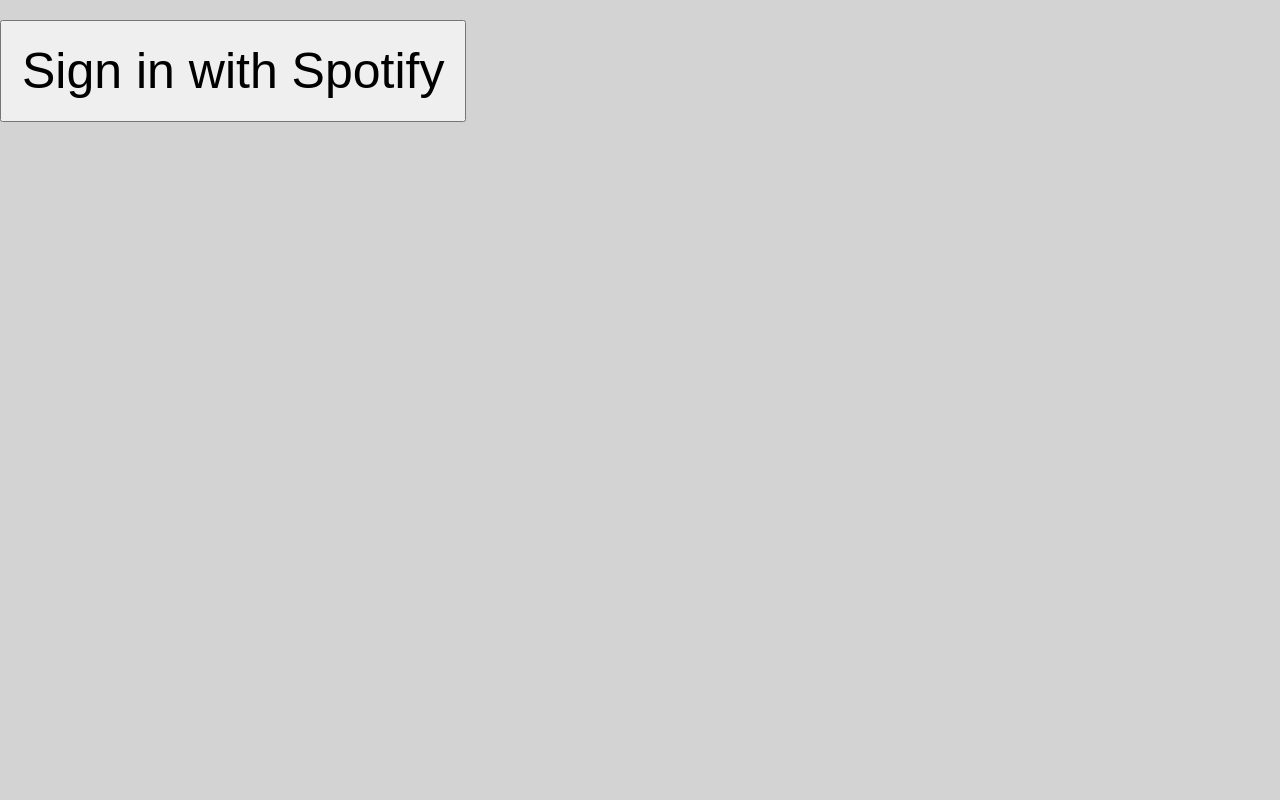
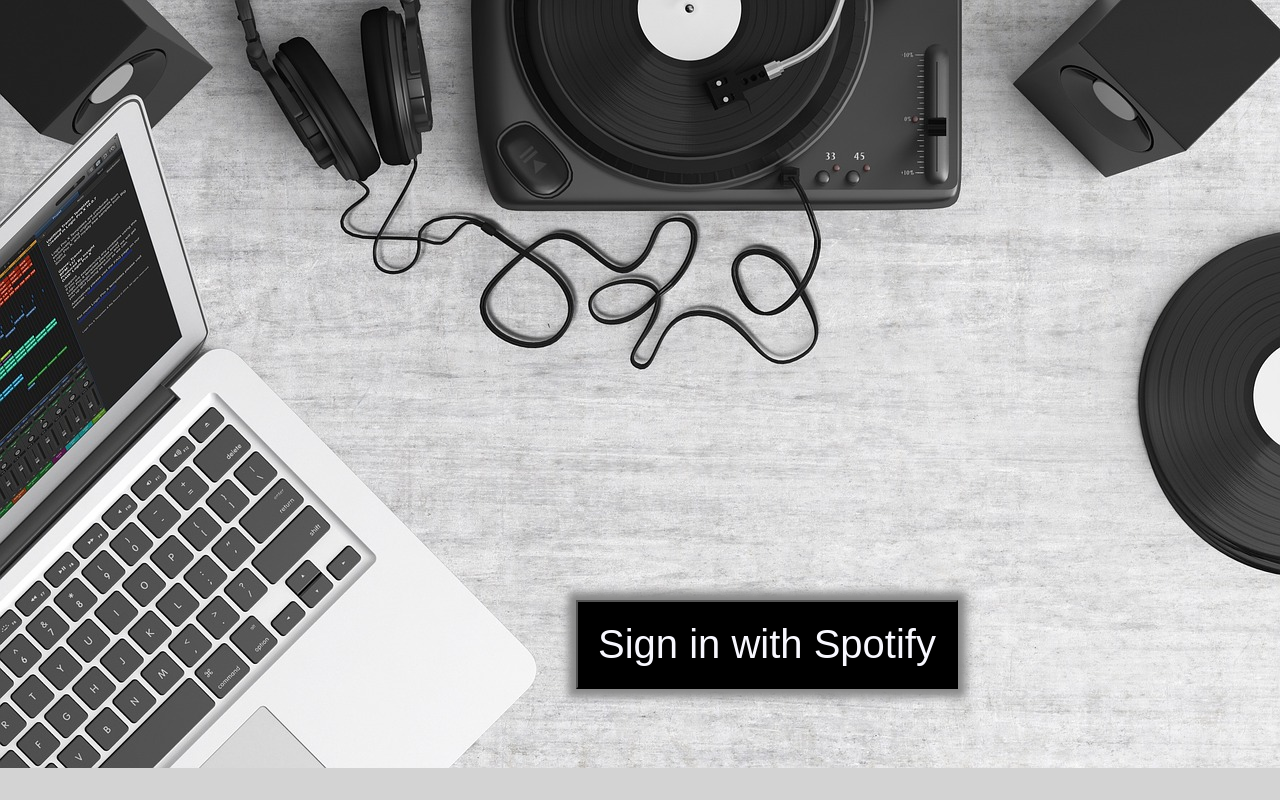
Before and after one commit to slevin222/spotifme, a React (Create React App) app: page / in a window 1280 px wide. Built offline with nearby package versions, Linux system fonts and the light colour scheme.

Commit message:
added landing signin component with image

```diff
--- a/src/components/App.js
+++ b/src/components/App.js
@@ -3,6 +3,7 @@
 import Filter from './Filter';
 import PlaylistCounter from './PlaylistCounter';
 import HoursCounter from './HoursCounter';
+import SignIn from './SignIn';
 import '../index.css';
 import queryString from 'query-string';
 
@@ -95,13 +96,8 @@
               {showPlaylist.map(playlist =>
                 <Playlist imageUrl={playlist.imageUrl} playlists={playlist} />
               )}
-            </div> : <button onClick={() => {
-              window.location = window.location.href.includes('localhost')
-                ? 'http://localhost:8888/login'
-                : 'https://soptifme-backend.herokuapp.com/login'
-            }
-            }
-              style={{ padding: '20px', 'fontSize': '50px', 'marginTop': '20px' }}>Sign in with Spotify</button>
+            </div> :
+            <SignIn />
         }
       </div>
     );
--- /dev/null
+++ b/src/components/SignIn.js
@@ -0,0 +1,19 @@
+import React, { Component } from 'react';
+import homeImage from '../homeImg.jpg';
+
+class SignIn extends Component {
+
+    render() {
+        return (
+            <div className="homeImage" style={{ backgroundImage: "url(" + homeImage + ")" }}>
+                <button className="signInBtn" onClick={() => {
+                    window.location = window.location.href.includes('localhost')
+                        ? 'http://localhost:8888/login'
+                        : 'https://soptifme-backend.herokuapp.com/login'
+                }} >Sign in with Spotify</button>
+            </div>
+        )
+    }
+}
+
+export default SignIn;
--- a/src/index.css
+++ b/src/index.css
@@ -39,3 +39,23 @@
   height: 35px;
   width: 250px;
 }
+
+.signInBtn{
+  position: absolute;
+  padding: 20px;
+  font-size: 40px;
+  text-align: center;
+  top: 75%;
+  left: 45%;
+  color: ghostwhite;
+  background-color: black;
+  cursor: pointer;
+  box-shadow: 0px 0px 8px 8px #888888;
+}
+
+.homeImage{
+  height: 100vh;
+  background-repeat: no-repeat;
+  background-size: 100%;
+
+}
```
Also changed, not shown: src/homeImg.jpg (added).
